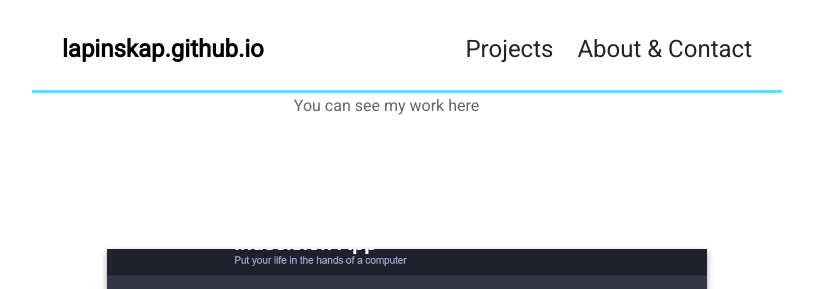
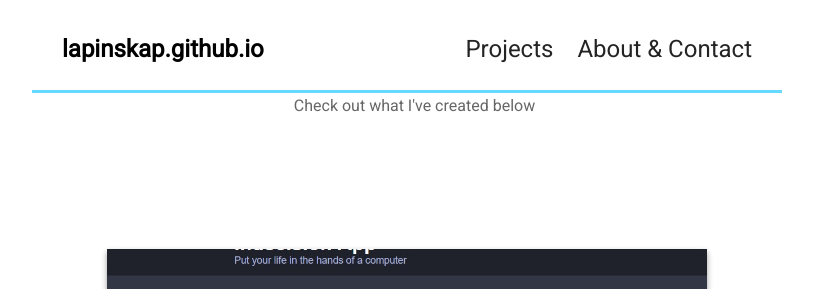
Before and after one commit to lapinskap/lapinskap.github.io, a Jekyll site: the page built from index.html, in a window 1280 px wide. Shown: the top 289 px of the page, without its empty margins (233-1046 px from the left). Built offline with Jekyll 4.4.1, drawn with Linux system fonts in a browser that asks for light colours; nearby versions of some CDN libraries.

Commit message:
Change description

```diff
--- a/_includes/landingpage.html
+++ b/_includes/landingpage.html
@@ -1,6 +1,6 @@
 <section>
     <div class="landing-container">
-        <nav> You can see my work here </nav>
+        <nav> Check out what I've created below </nav>
 
     </div>
 </section>
```
